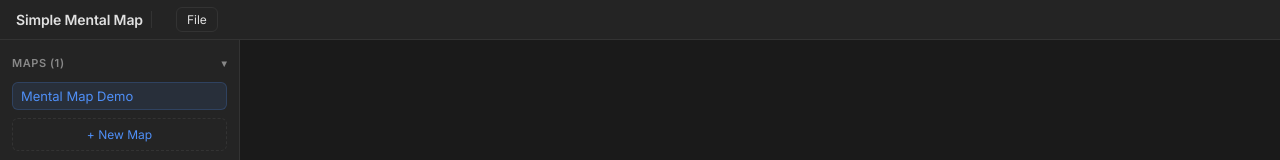
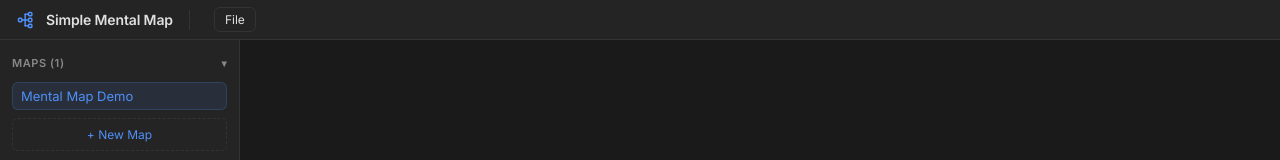
Before and after one commit to dgramaciotti/simple-mental-map, a website built with Vite: page index.html in a window 1280 px wide. Shown: the top 160 px of the page. Built offline with nearby package versions, Linux system fonts and the light colour scheme; what markmap-view would draw is missing.

Commit message:
chore: custom favicon

```diff
--- a/index.html
+++ b/index.html
@@ -2,7 +2,7 @@
 <html lang="en">
   <head>
     <meta charset="UTF-8" />
-    <link rel="icon" type="image/svg+xml" href="/vite.svg" />
+    <link rel="icon" type="image/svg+xml" href="/favicon.svg" />
     <meta name="viewport" content="width=device-width, initial-scale=1.0" />
     <title>Simple Mental Map</title>
     <link rel="preconnect" href="https://fonts.googleapis.com">
@@ -23,7 +23,20 @@
     <div id="app">
       <!-- Top toolbar -->
       <div id="toolbar">
-        <span class="toolbar-brand">Simple Mental Map</span>
+        <span class="toolbar-brand">
+          <svg class="brand-icon" viewBox="0 0 24 24" fill="none" stroke="currentColor" stroke-width="1.8" stroke-linecap="round" stroke-linejoin="round">
+            <rect x="3" y="10" width="4" height="4" rx="1"></rect>
+            <path d="M7 12h4"></path>
+            <path d="M11 5v14"></path>
+            <path d="M11 5h4"></path>
+            <path d="M11 12h4"></path>
+            <path d="M11 19h4"></path>
+            <rect x="15" y="3" width="4" height="4" rx="1"></rect>
+            <rect x="15" y="10" width="4" height="4" rx="1"></rect>
+            <rect x="15" y="17" width="4" height="4" rx="1"></rect>
+          </svg>
+          Simple Mental Map
+        </span>
         <div class="toolbar-actions">
           <button id="file-menu">File</button>
         </div>
--- a/src/style.css
+++ b/src/style.css
@@ -48,12 +48,23 @@ body {
 }
 
 .toolbar-brand {
+  display: flex;
+  align-items: center;
+  gap: 10px;
   font-weight: 700;
   font-size: 14px;
   color: var(--text);
   letter-spacing: -0.01em;
-  padding-right: 8px;
+  padding-right: 16px;
   border-right: 1px solid var(--border);
+  user-select: none;
+}
+
+.brand-icon {
+  width: 20px;
+  height: 20px;
+  color: var(--accent);
+  stroke-width: 1.8px;
 }
 
 .toolbar-actions {
```
Also changed, not shown: public/favicon.svg (added).
